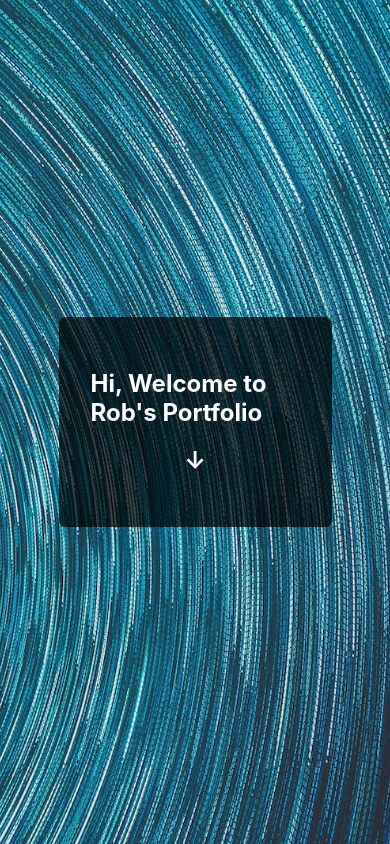
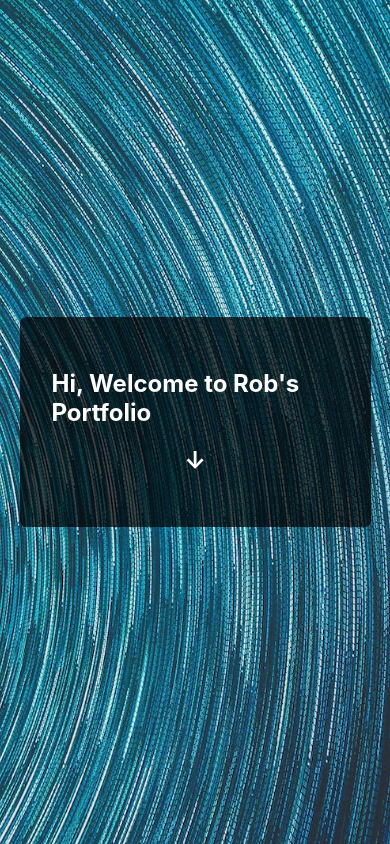
Before and after one commit to robertchen234/portfolio, a React (Create React App) app: page / in a window 390 px wide. Shown: the top 844 px of the page. Built offline with nearby package versions, Linux system fonts and the light colour scheme; no server answers.

Commit message:
banner text 90% on mobile

```diff
--- a/src/App.css
+++ b/src/App.css
@@ -52,7 +52,7 @@
 .banner-background,
 .footer-background {
   margin: auto;
-  flex-basis: 70%;
+  flex-basis: 90%;
   background-color: rgba(0, 0, 0, 0.7);
   border-radius: 0.4em;
   display: flex;
```
